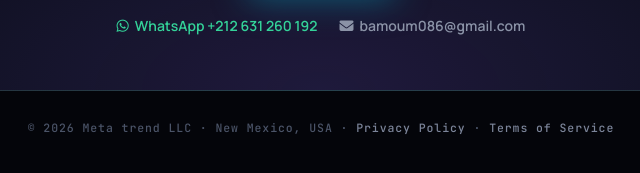
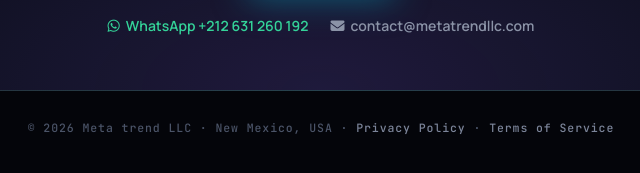
Before and after one commit to bamoum086-png/metatrend-llc, a plain HTML site: page index.html in a window 1280 px wide. Shown: the part 3956-4129 px from the top of the page, 319-959 px from the left. Drawn offline with Linux system fonts and the light colour scheme; a web font is replaced by a local one.

Commit message:
Use contact@metatrendllc.com as company email

```diff
--- a/index.html
+++ b/index.html
@@ -444,11 +444,11 @@
                     <h2>Let's build your next winning video.</h2>
                     <p>Send us your product and goals. We handle the creative, you scale the traffic.</p>
                     <div class="cta-btns">
-                        <a class="btn btn-hire big" href="mailto:bamoum086@gmail.com?subject=Project%20inquiry%20-%20Meta%20trend%20LLC"><i class="fas fa-envelope"></i> Email us</a>
+                        <a class="btn btn-hire big" href="mailto:contact@metatrendllc.com?subject=Project%20inquiry%20-%20Meta%20trend%20LLC"><i class="fas fa-envelope"></i> Email us</a>
                     </div>
                     <div class="contact-alt">
                         <a class="wa" href="https://wa.me/212631260192?text=Hello!%20I%20would%20like%20to%20discuss%20a%20project%20with%20Meta%20trend%20LLC." target="_blank" rel="noopener"><i class="fab fa-whatsapp"></i>WhatsApp +212 631 260 192</a>
-                        <a href="mailto:bamoum086@gmail.com?subject=Project%20inquiry%20-%20Meta%20trend%20LLC"><i class="fas fa-envelope"></i>bamoum086@gmail.com</a>
+                        <a href="mailto:contact@metatrendllc.com?subject=Project%20inquiry%20-%20Meta%20trend%20LLC"><i class="fas fa-envelope"></i>contact@metatrendllc.com</a>
                     </div>
                 </div>
                 <div class="foot">© 2026 Meta trend LLC · New Mexico, USA · <a href="privacy.html">Privacy Policy</a> · <a href="terms.html">Terms of Service</a></div>
```
Also changed, not shown: privacy.html (+1 -1 lines), terms.html (+1 -1 lines).
